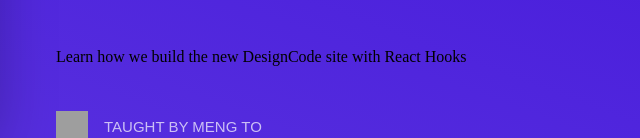
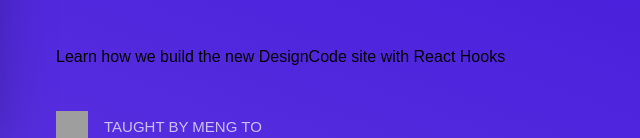
Before and after one commit to NexaiGuy/React_Hooks, a Gatsby site: page / in a window 1280 px wide. Shown: the part 662-800 px from the top of the page, 544-1184 px from the left. Built offline with nearby package versions, Linux system fonts and the light colour scheme; Gatsby itself is replaced by a stand-in of ours; grey boxes are pictures that could not be loaded.

Commit message:
React_Hooks_Upload#12

```diff
--- a/src/components/cards/CourseCard.tsx
+++ b/src/components/cards/CourseCard.tsx
@@ -28,6 +28,7 @@ const Wrapper = styled.div`
   max-width: 360px;
   width: 100%;
   height: 480px;
+  font-family: "SUSE", sans-serif;
   background: linear-gradient(200.42deg, #ff8570 13.57%, #f9504a 98.35%);
   border-radius: 20px;
   box-shadow: 0px 30px 60px rgba(0, 0, 0, 0.25),
--- a/src/pages/index.tsx
+++ b/src/pages/index.tsx
@@ -109,7 +109,7 @@ const Caption = styled.p`
 `
 
 const Description = styled.p`
-
+  font-family: "SUSE", sans-serif;
 `
 
 const AuthorImage = styled.img`
```
